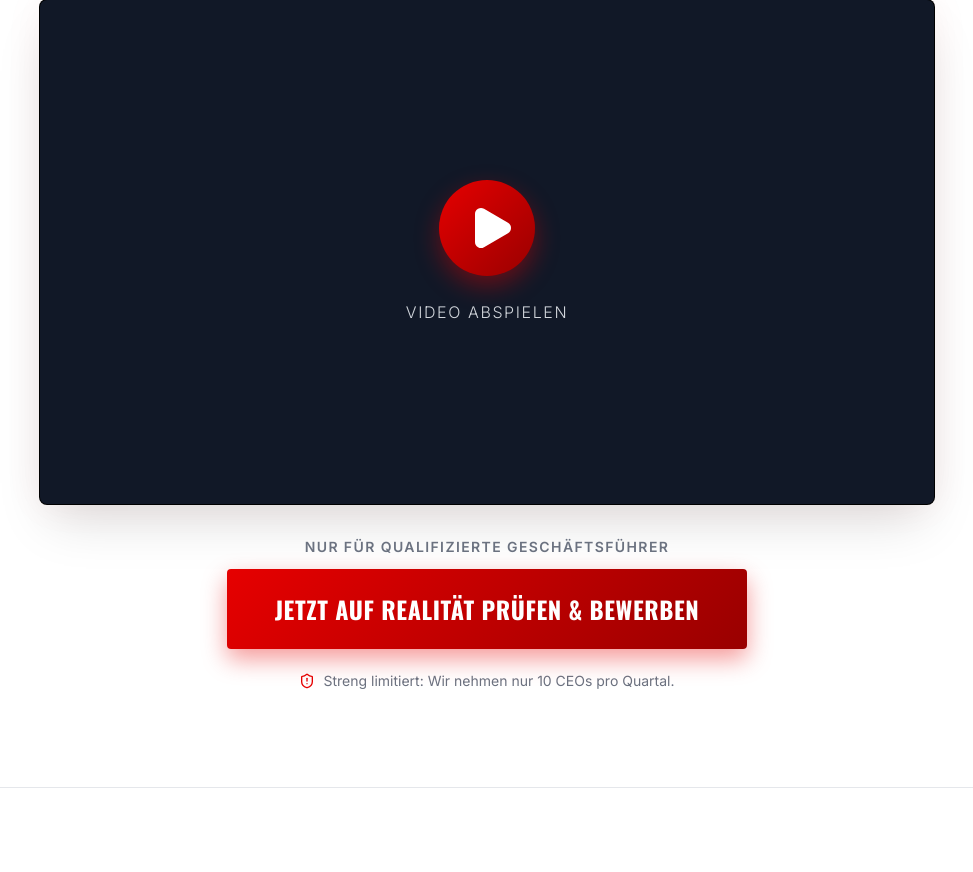
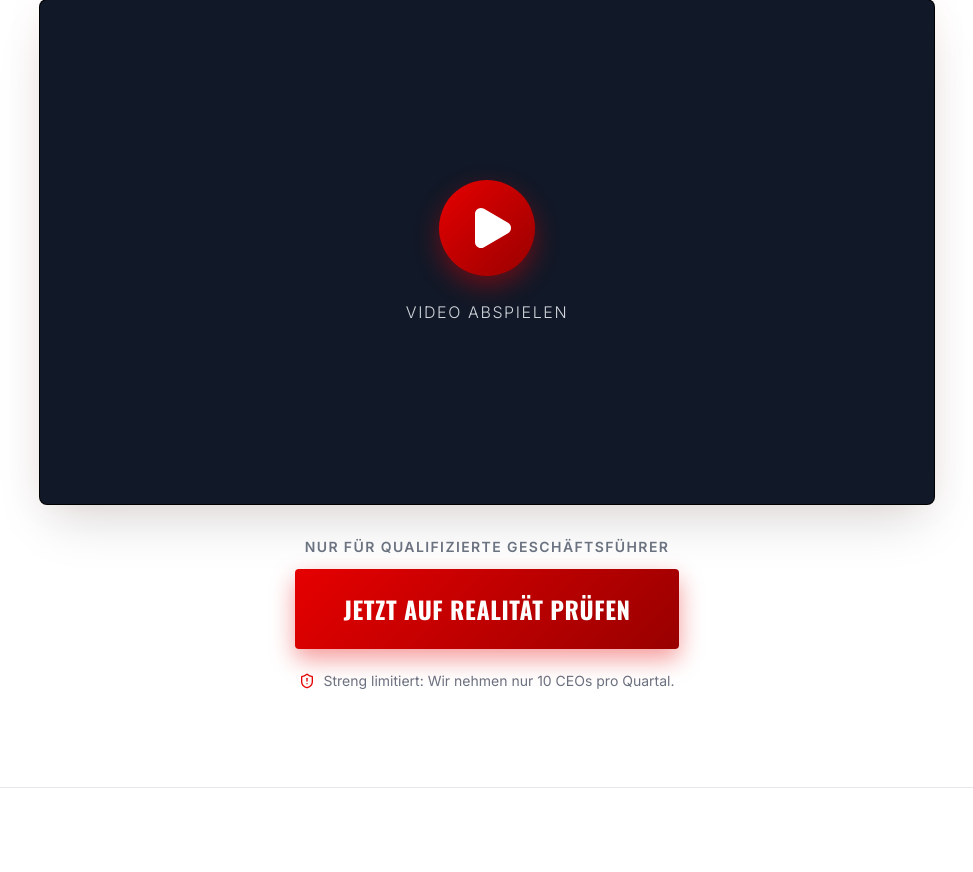
Before and after one commit to Marvinhaemke/Simple-Server, a Flask app: page / in a window 1280 px wide. Shown: the part 287-1159 px from the top of the page, without its empty margins (153-1126 px from the left). Run offline with Flask 3, Linux system fonts and the light colour scheme; some libraries are stand-ins or nearby versions.

Commit message:
Update landing_a.html

```diff
--- a/templates/landing_a.html
+++ b/templates/landing_a.html
@@ -231,8 +231,8 @@
             <!-- Primary Call to Action -->
             <div class="text-center mb-16 lg:mb-24 max-w-3xl mx-auto reveal" style="transition-delay: 0.2s;">
                 <p class="text-xs md:text-sm text-gray-500 mb-2 md:mb-3 uppercase tracking-widest font-semibold">Nur für qualifizierte Geschäftsführer</p>
-                <a href="#bewerbung" class="btn-glow inline-block w-full sm:w-auto px-6 py-4 md:px-12 md:py-6 rounded text-lg md:text-2xl font-bold font-oswald uppercase tracking-wide text-white">
-                    Jetzt auf Realität prüfen & bewerben
+                <a href="#bewerbung" class="cta-btn btn-glow inline-block w-full sm:w-auto px-6 py-4 md:px-12 md:py-6 rounded text-lg md:text-2xl font-bold font-oswald uppercase tracking-wide text-white">
+                    Jetzt auf Realität prüfen
                 </a>
                 <p class="mt-4 text-xs md:text-sm text-gray-500 flex items-center justify-center gap-2">
                     <i data-lucide="shield-alert" class="w-4 h-4 text-brand-orange"></i>
```
